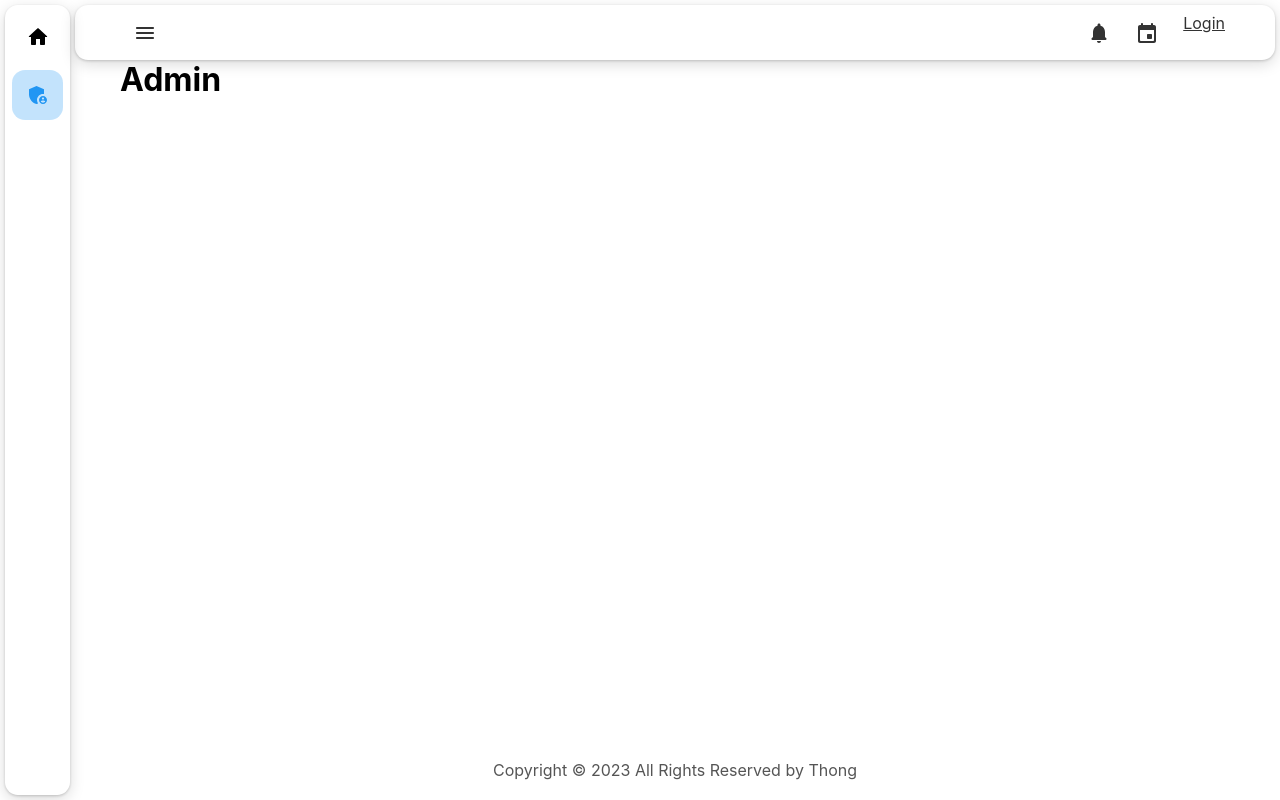
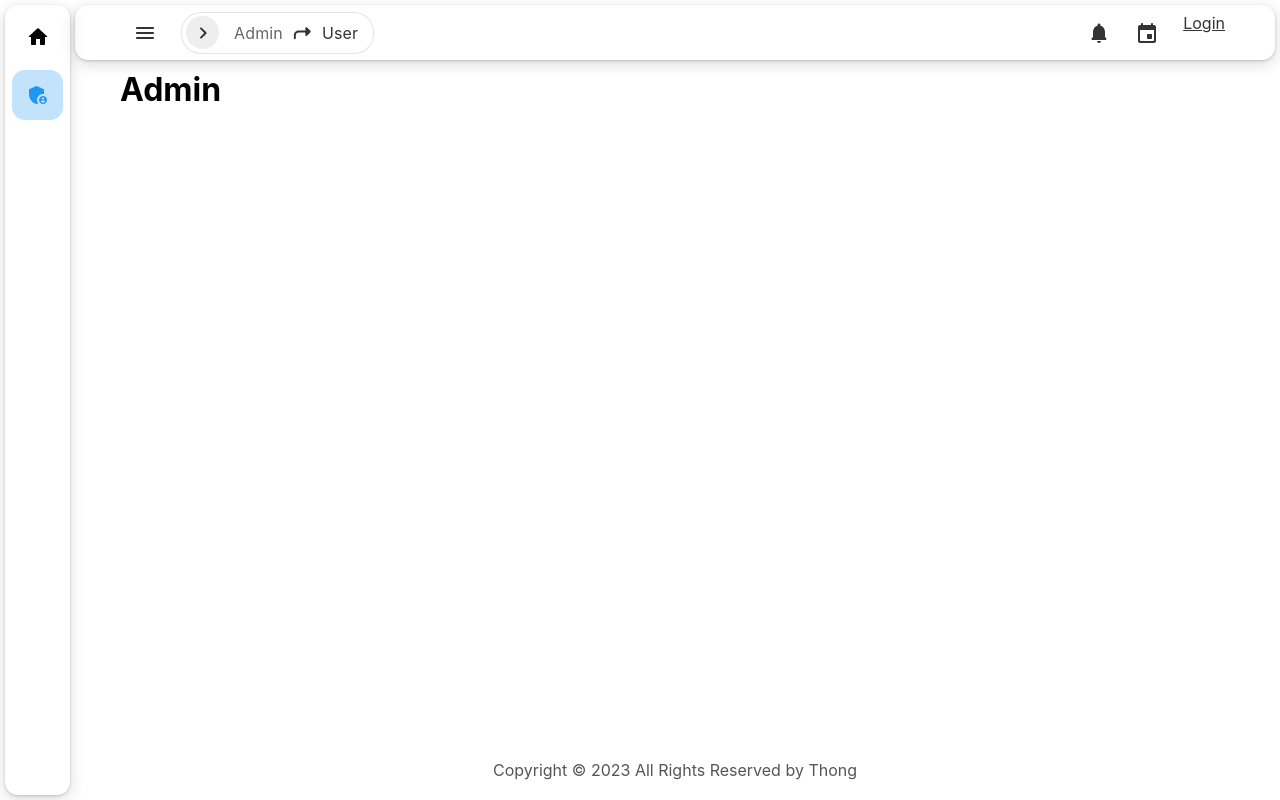
Before and after one commit to Thong17/hospital-sys-web-v2, a React (Vite) app: page /admin in a window 1280 px wide. Built offline with nearby package versions, Linux system fonts and the light colour scheme.

Commit message:
update: breadcrumb

```diff
--- a/src/components/shared/Breadcrumb.tsx
+++ b/src/components/shared/Breadcrumb.tsx
@@ -1,40 +1,74 @@
-import { Box, Breadcrumbs, IconButton, Link } from '@mui/material'
+import { Box, Breadcrumbs, IconButton } from '@mui/material'
 import KeyboardArrowLeftRoundedIcon from '@mui/icons-material/KeyboardArrowLeftRounded'
 import KeyboardArrowRightRoundedIcon from '@mui/icons-material/KeyboardArrowRightRounded'
-import FiberManualRecordRoundedIcon from '@mui/icons-material/FiberManualRecordRounded'
+import ShortcutRoundedIcon from '@mui/icons-material/ShortcutRounded'
 import useTheme from 'hooks/useTheme'
+import { Link, useNavigate } from 'react-router-dom'
 
 export interface IBreadcrumb {
   href: string
   label: any
   prefix?: any
   suffix?: any
-  options?: { label: String, value: any, prefix?: any, suffix?: any }[]
+  options?: { label: String; value: any; prefix?: any; suffix?: any }[]
+  isCurrent?: boolean
 }
 
-const Breadcrumb = ({ list }: { list: IBreadcrumb[] }) => {
+const Breadcrumb = ({ list, step }: { list: IBreadcrumb[], step?: number }) => {
   const { theme } = useTheme()
+  const navigate = useNavigate()
+  const currentIndex = step ? step - 1 : list.findIndex((item) => item.isCurrent)
+
+  const handleClickPrevious = () => {
+    const targetPage = list[currentIndex - 1]
+    if (targetPage) navigate(targetPage.href)
+  }
+
+  const handleClickNext = () => {
+    const targetPage = list[currentIndex + 1]
+    if (targetPage) navigate(targetPage.href)
+  }
+
   return (
     <Box
       sx={{
         padding: '4px 15px 4px 4px',
         width: 'fit-content',
+        height: '42px',
         boxSizing: 'border-box',
         backgroundColor: theme.layout.container,
         borderRadius: theme.radius.rounded,
-        border: theme.border.quaternary
+        border: theme.border.quaternary,
+        display: 'flex',
+        alignItems: 'center',
       }}
     >
+      {(list.filter((item) => item.isCurrent).length > 0 || !!(step && step > 0)) && (
+        <ActionButton
+          onClickNext={currentIndex < list.length - 1 ? handleClickNext : undefined}
+          onClickPrevious={currentIndex > 0 ? handleClickPrevious : undefined}
+        />
+      )}
       <Breadcrumbs
-        separator={<FiberManualRecordRoundedIcon sx={{ fontSize: '10px' }} />}
-        sx={{ width: 'fit-content', '& a': { textDecoration: 'none' } }}
+        separator={<ShortcutRoundedIcon sx={{ fontSize: '23px' }} />}
+        sx={{
+          width: 'fit-content',
+          marginLeft: '15px',
+          '& a': { textDecoration: 'none' },
+        }}
       >
-        <ActionButton />
-        {list.map((item, key) => (
-          <Link key={key} href={item.href}>
-            {item.label}
-          </Link>
-        ))}
+        {list.map((item, key) => {
+            const isCurrent = currentIndex === key
+            return <Link
+                key={key}
+                to={item.href}
+                style={{ color: isCurrent ? theme.text.quaternary : 'inherit', cursor: isCurrent ? 'default' : 'pointer' }}
+            >
+                {item.prefix && item.prefix}
+                {item.label && item.label}
+                {item.suffix && item.suffix}
+            </Link>
+        })}
       </Breadcrumbs>
     </Box>
   )
@@ -42,7 +76,13 @@ const Breadcrumb = ({ list }: { list: IBreadcrumb[] }) => {
 
 const BUTTON_SIZE = '27px'
 
-const ActionButton = () => {
+const ActionButton = ({
+  onClickPrevious,
+  onClickNext,
+}: {
+  onClickPrevious?: () => any
+  onClickNext?: () => any
+}) => {
   const { theme } = useTheme()
   return (
     <Box
@@ -52,12 +92,22 @@ const ActionButton = () => {
         padding: '3px',
       }}
     >
-      <IconButton sx={{ width: BUTTON_SIZE, height: BUTTON_SIZE }}>
-        <KeyboardArrowLeftRoundedIcon />
-      </IconButton>
-      <IconButton sx={{ width: BUTTON_SIZE, height: BUTTON_SIZE }}>
-        <KeyboardArrowRightRoundedIcon />
-      </IconButton>
+      {onClickPrevious && (
+        <IconButton
+          onClick={() => onClickPrevious()}
+          sx={{ width: BUTTON_SIZE, height: BUTTON_SIZE }}
+        >
+          <KeyboardArrowLeftRoundedIcon />
+        </IconButton>
+      )}
+      {onClickNext && (
+        <IconButton
+          onClick={() => onClickNext()}
+          sx={{ width: BUTTON_SIZE, height: BUTTON_SIZE }}
+        >
+          <KeyboardArrowRightRoundedIcon />
+        </IconButton>
+      )}
     </Box>
   )
 }
--- a/src/contexts/language/constant.tsx
+++ b/src/contexts/language/constant.tsx
@@ -17,7 +17,8 @@ export const languages = {
     LOGOUT: 'Logout',
     LOGIN: 'Login',
     FOOTER_CONTENT: <>Copyright &copy; 2023 All Rights Reserved by <span>Thong</span></>,
-    ADMIN: 'Admin'
+    ADMIN: 'Admin',
+    USER: 'User',
   },
   Khmer: {
     USERNAME: 'Username',
@@ -37,6 +38,7 @@ export const languages = {
     LOGOUT: 'Logout',
     LOGIN: 'Login',
     FOOTER_CONTENT: <>Copyright &copy; 2023 All Rights Reserved by <span>Thong</span></>,
-    ADMIN: 'Admin'
+    ADMIN: 'Admin',
+    USER: 'User',
   }
 }
--- a/src/pages/admin/index.tsx
+++ b/src/pages/admin/index.tsx
@@ -1,13 +1,30 @@
 import { Layout } from 'components/layouts/Layout'
 import Role from './role'
 import { useOutlet } from 'react-router'
+import Breadcrumb, { IBreadcrumb } from 'components/shared/Breadcrumb'
+import Container from 'components/shared/Container'
+import { translate } from 'contexts/language/LanguageContext'
+
+export const breadcrumbs: IBreadcrumb[] = [
+  {
+    href: '/admin',
+    label: translate('ADMIN'),
+  },
+  {
+    href: '/admin/user',
+    label: translate('USER'),
+  },
+]
 
 const Admin = () => {
   const outlet = useOutlet()
+
   return (
     outlet || (
-      <Layout>
-        <h1>Admin</h1>
+      <Layout navbar={<Breadcrumb list={breadcrumbs} step={1} />}>
+        <Container>
+          <h1>Admin</h1>
+        </Container>
       </Layout>
     )
   )
--- a/src/pages/admin/user/index.tsx
+++ b/src/pages/admin/user/index.tsx
@@ -1,18 +1,11 @@
 import { Layout } from 'components/layouts/Layout'
-import Breadcrumb, { IBreadcrumb } from 'components/shared/Breadcrumb'
+import Breadcrumb from 'components/shared/Breadcrumb'
 import Container from 'components/shared/Container'
-import useLanguage from 'hooks/useLanguage'
+import { breadcrumbs } from '..'
 
 const User = () => {
-  const { language } = useLanguage()
-  const breadcrumbs: IBreadcrumb[] = [
-    {
-      href: '/admin',
-      label: language.ADMIN,
-    },
-  ]
   return (
-    <Layout navbar={<Breadcrumb list={breadcrumbs} />}>
+    <Layout navbar={<Breadcrumb list={breadcrumbs} step={2} />}>
       <Container>
         <h1>User</h1>
       </Container>
```
